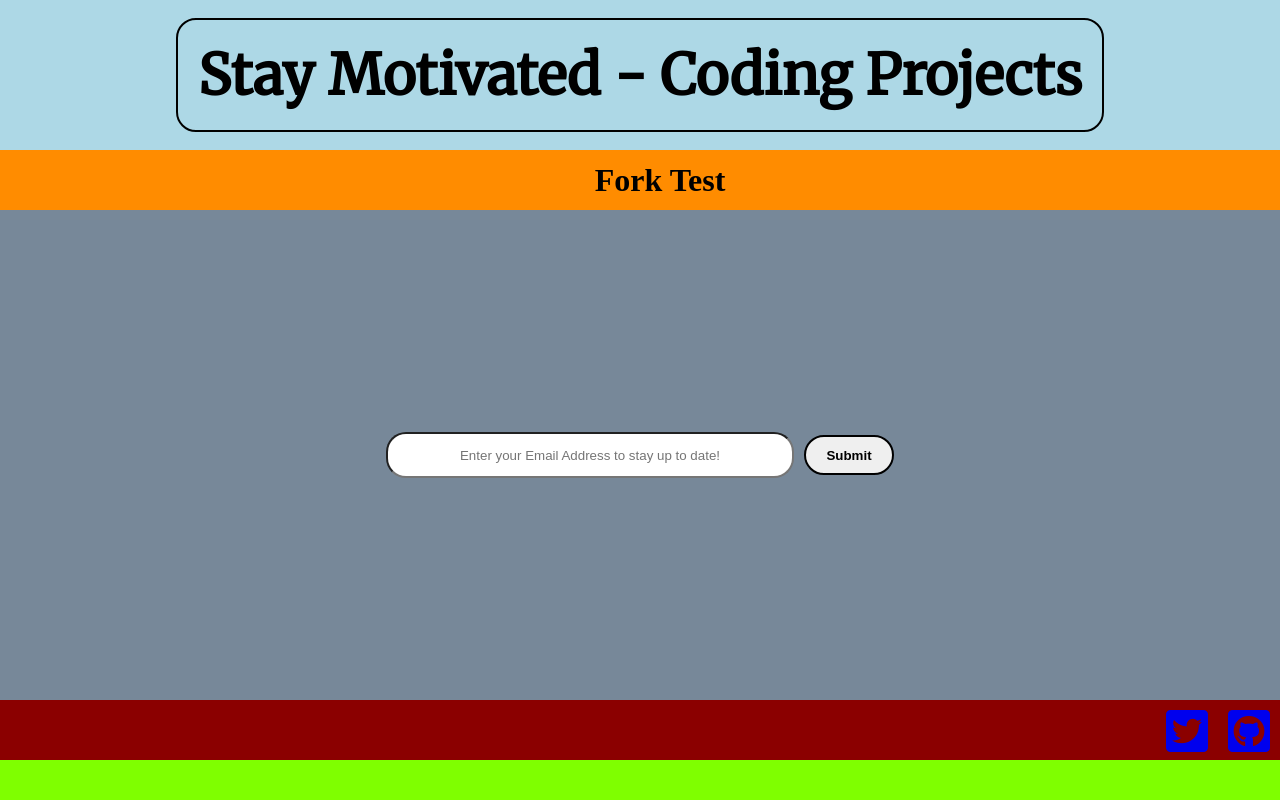
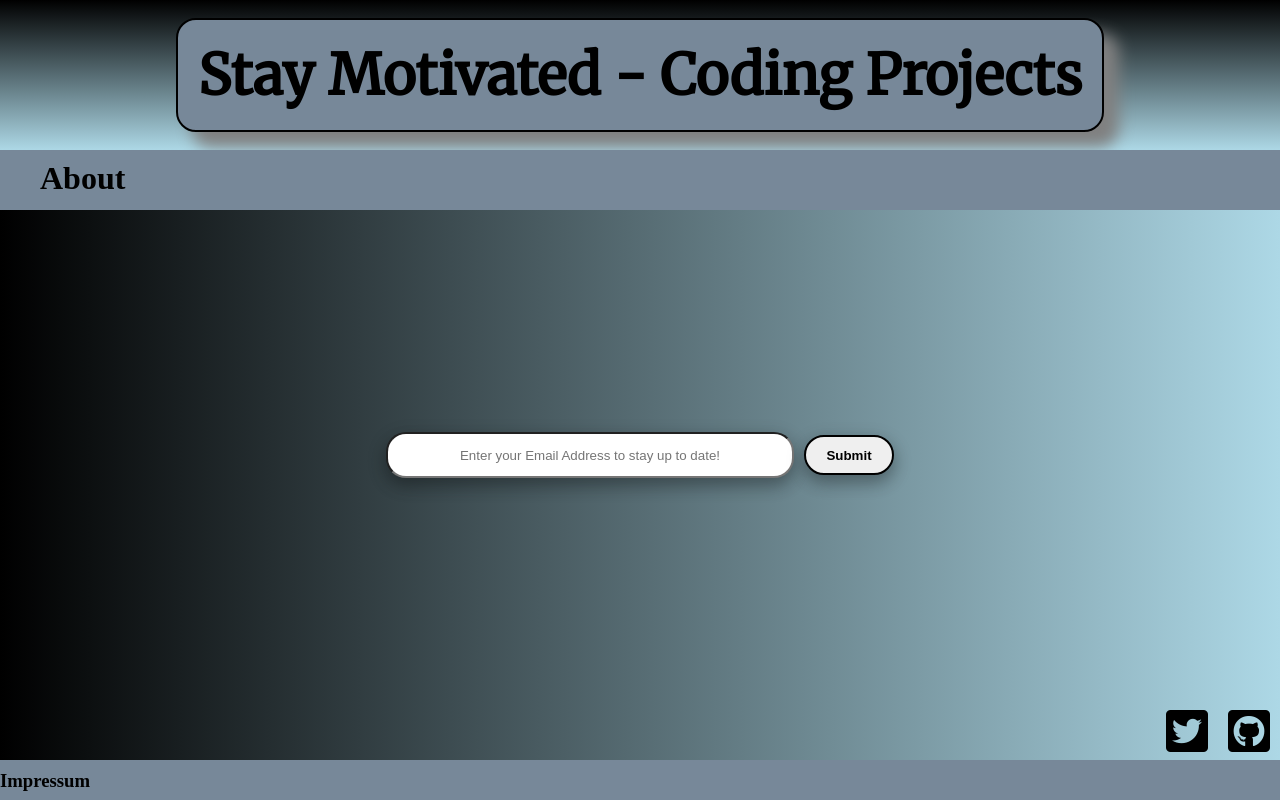
Before and after one commit to StayMotivated-CodingProjects/staymotivated-homepage, a React (Create React App) app: page / in a window 1280 px wide. Built offline with nearby package versions, Linux system fonts and the light colour scheme.

Commit message:
redesign/recolor

```diff
--- a/src/App.js
+++ b/src/App.js
@@ -31,7 +31,7 @@ class App extends Component {
         </header>
 
         <menu>
-          <h1>Fork Test</h1>
+          <h1>About</h1>
         </menu>
 
         <main>
@@ -43,9 +43,8 @@ class App extends Component {
         </div>
 
         <footer>
-
+            <h3>Impressum</h3>
         </footer>
-
       </div>
     );
   }
--- a/src/components/MailReg.js
+++ b/src/components/MailReg.js
@@ -1,4 +1,7 @@
 import React from 'react'
+
+import '../css/components.css'
+
 
 
 function MailReg(props){
--- a/src/css/App.css
+++ b/src/css/App.css
@@ -1,7 +1,5 @@
 header{
-
-  background-color: lightblue;
-
+  background: linear-gradient(180deg, black, lightblue);
 }
 
 header > h1{
@@ -10,18 +8,24 @@ header > h1{
   border: black solid 2px;
   border-radius: 20px;
   padding: 20px;
+  background-color: lightslategray;
+  box-shadow: 15px 15px 15px gray;
 }
 
 menu{
   margin: 0;
-  background-color: darkorange;
+  background-color: lightslategray;
+}
+
+menu > h1{
+  margin: 10px auto;
 }
 
 main{
-  background-color: lightslategrey;
   display: flex;
   justify-content: center;
   align-items: center;
+  background: linear-gradient(90deg,black,lightblue);
 }
 
 main > .regField > form > #inpField{
@@ -41,9 +45,13 @@ main > .regField > form > #subButton{
 }
 
 .preFooter{
-  background-color: darkred;
+  background: linear-gradient(90deg,black,lightblue);
 }
 
 footer{
-  background-color: chartreuse;
+  background-color: lightslategray;
 }
+
+footer > h3{
+  margin: 10px auto;
+}
--- a/src/css/Grid.css
+++ b/src/css/Grid.css
@@ -15,9 +15,9 @@ header{
 }
 
 menu{
-    display: flex;
+/*    display: flex;
     justify-content: center;
-    align-items: center;
+    align-items: center;*/
 
     grid-column: 1 / -1;
 }
--- a/src/css/components.css
+++ b/src/css/components.css
@@ -1,12 +1,16 @@
 /*
     ### MenueList.js
 */
+
+a:link, a:visited
+{
+    color: black;
+}
 
 ul{
     list-style: none;
     float: right;
     margin: 5px 10px;
-    /*margin-right: 10px;*/
     padding: 0;
 }
 
@@ -14,3 +18,15 @@ ul > li{
     color: lightblue;
     font-size: 3em;
 }
+
+/*
+    ### MailReg.js
+ */
+
+input{
+    box-shadow: 0 8px 16px 0 rgba(0,0,0,0.2), 0 6px 20px 0 rgba(0,0,0,0.19);
+}
+
+button{
+    box-shadow: 0 8px 16px 0 rgba(0,0,0,0.2), 0 6px 20px 0 rgba(0,0,0,0.19);
+}
```
